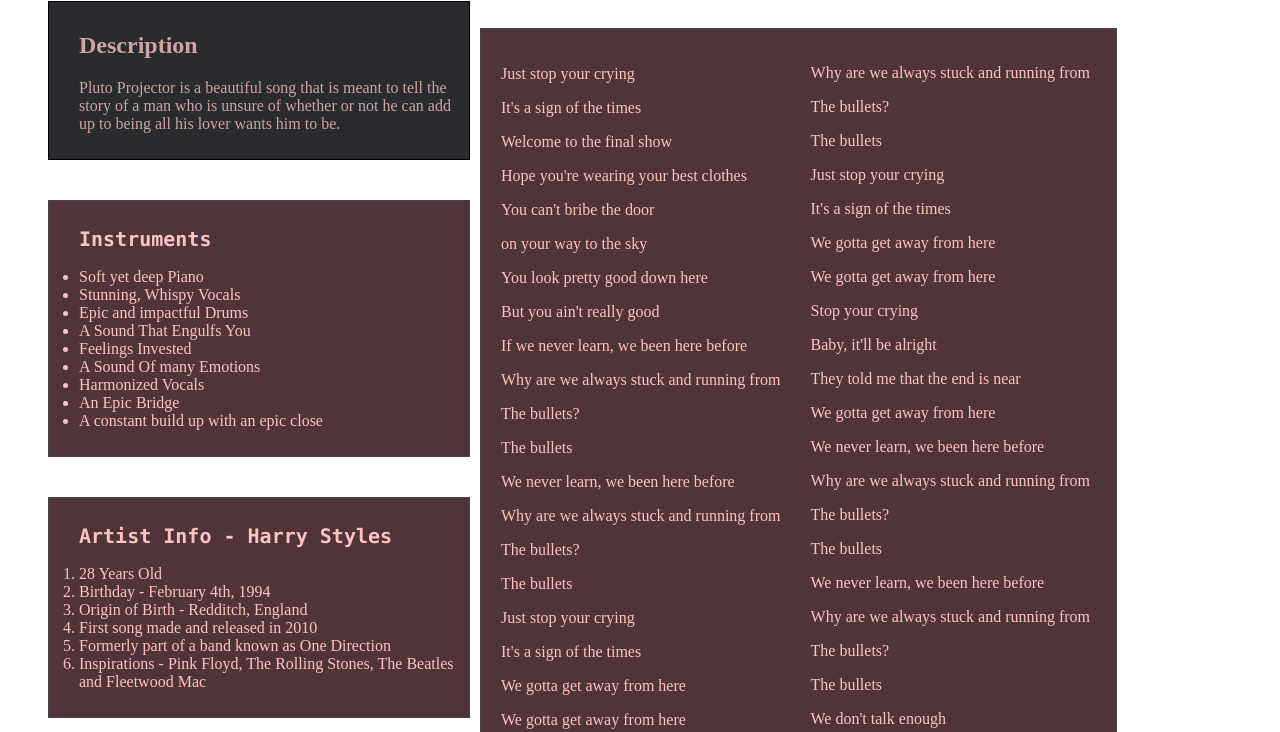
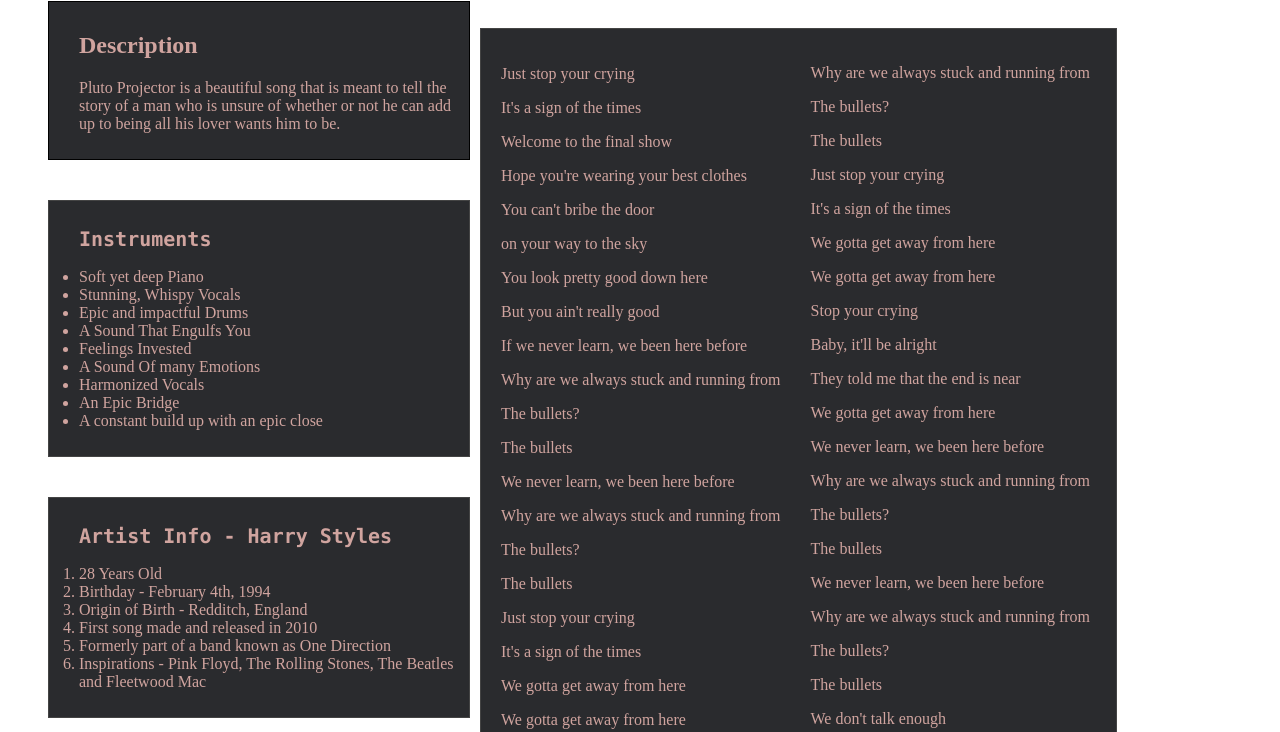
Before and after one commit to sadsushifool/odin-recipes, a plain HTML site: page recipes/slow-dancing.html in a window 1280 px wide. Shown: the part 672-1404 px from the top of the page. Drawn offline with Linux system fonts and the light colour scheme.

Commit message:
Updated color scheme on slow-dancing.html

```diff
--- a/recipes/slow-dancing.html
+++ b/recipes/slow-dancing.html
@@ -69,7 +69,7 @@
         </div>
     </div>
     <div style="padding-left: 40px; padding-top: 40px;">
-        <div style="background-color: #503439; padding: 10px; border: 1px solid rgb(68, 68, 68); width: 400px; color: #ffc2c2;">
+        <div style="background-color: #2a2b2e; padding: 10px; border: 1px solid rgb(68, 68, 68); width: 400px; color: #d0a49f;">
             <h2 style="padding-left: 20px; font-family: Monaco; font-size: 20px;">Instruments</h2>
             <ul style="padding-left: 20px">
                 <li>Soft yet deep Piano</li>
@@ -85,7 +85,7 @@
         </div>
     </div>
     <div style="padding-left: 40px; padding-top: 40px;">
-        <div style="background-color: #503439; padding: 10px; border: 1px solid rgb(68, 68, 68); width: 400px; color: #ffc2c2;">
+        <div style="background-color: #2a2b2e; padding: 10px; border: 1px solid rgb(68, 68, 68); width: 400px; color: #d0a49f;">
             <h2 style="padding-left: 20px; font-family: Monaco; font-size: 20px;">Artist Info - Harry Styles</h2>
             <ol style="padding-left: 20px">
                 <li>28 Years Old</li>
@@ -98,7 +98,7 @@
         </div>
     </div>
     <div style="position: absolute; right: 800px; top: 700px;">
-        <div style="background-color: #503439; padding: 10px; border: 1px solid rgb(68, 68, 68); width: 615px; height: 1235px; position: absolute; color: #ffc2c2;">
+        <div style="background-color: #2a2b2e; padding: 10px; border: 1px solid rgb(68, 68, 68); width: 615px; height: 1235px; position: absolute; color: #d0a49f;">
             <div style="padding: 10px;">
                 <p>Just stop your crying</p>
                 <p>It's a sign of the times</p>
@@ -139,7 +139,7 @@
             </div>
         </div>
     </div>
-    <div style="position: absolute; right: 190px; top: 720px; color: #ffc2c2;">
+    <div style="position: absolute; right: 190px; top: 720px; color: #d0a49f;">
         <p>Why are we always stuck and running from</p>
         <p>The bullets?</p>
         <p>The bullets</p>
```
